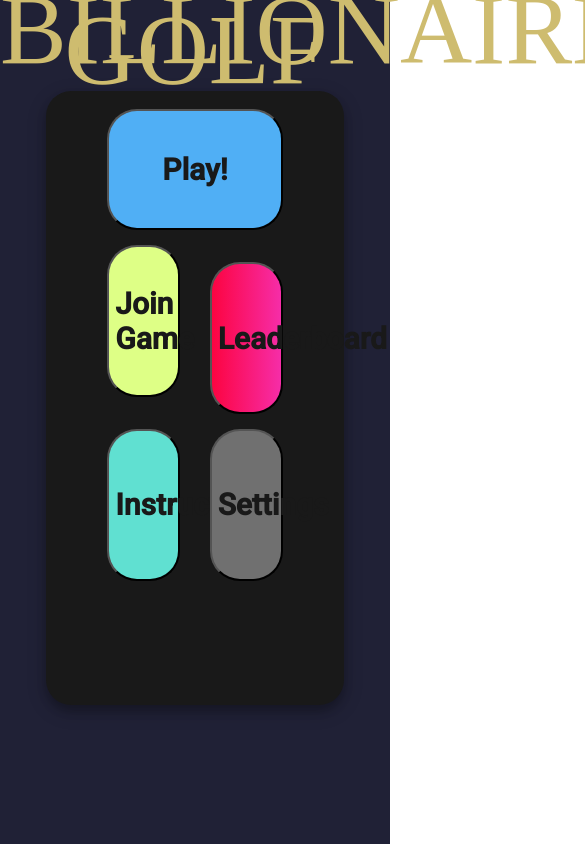
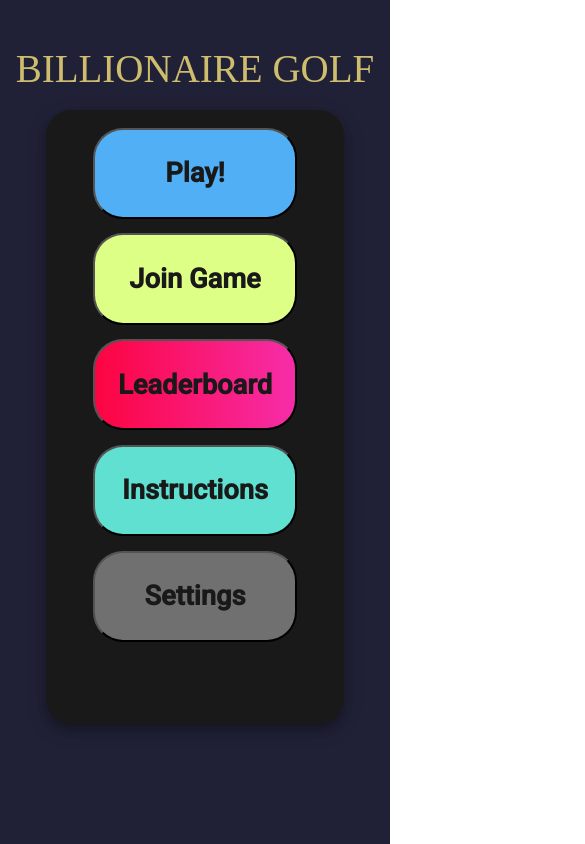
Before and after one commit to LachlanDow/Industry_Proj_Team5, an Angular app in the folder Front-end/become-billionaire/: page / in a window 390 px wide. Shown: the top 844 px of the page, 585 px wide, since content can reach past the window. Built offline with nearby package versions, Linux system fonts and the light colour scheme; a web font is replaced by a local one.

Commit message:
Graphics updated for main page

```diff
--- a/Front-end/become-billionaire/src/app/app.component.css
+++ b/Front-end/become-billionaire/src/app/app.component.css
@@ -70,3 +70,28 @@ margin-top: 5%;
   margin-left: 10%;
   margin-right: 0%;
 }
+
+@media only screen and (max-width: 600px) {
+
+    .btn{
+      font-family: "Roboto";
+      color: #191919;
+      width: 70%;
+      height: 15%;
+      font-weight: bold;
+      border-radius: 30px;
+      border-color: black;
+      font-size: 7vw;
+      margin-left: 15%;;
+      }
+      .title{
+        font-family: "PhosphateInline";
+        text-align: center;
+        padding-top: 15%;
+        padding-bottom: 5%;
+        color: #cebc6f;
+        font-size  : 10vw;
+        }
+
+
+}
```
